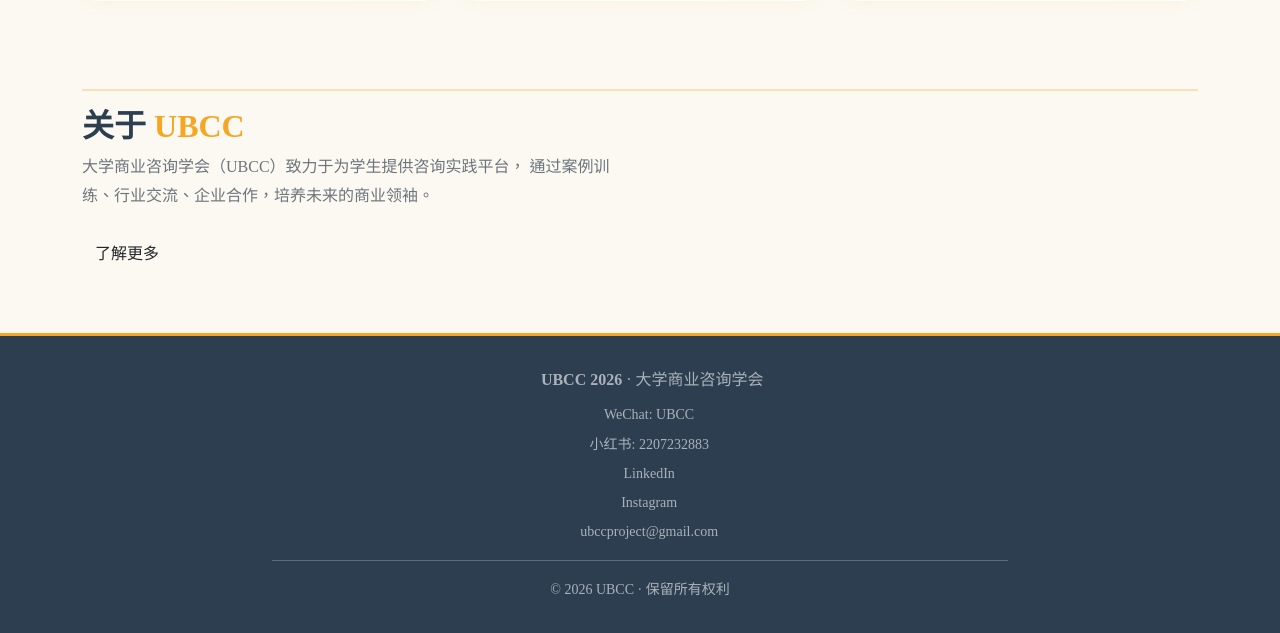
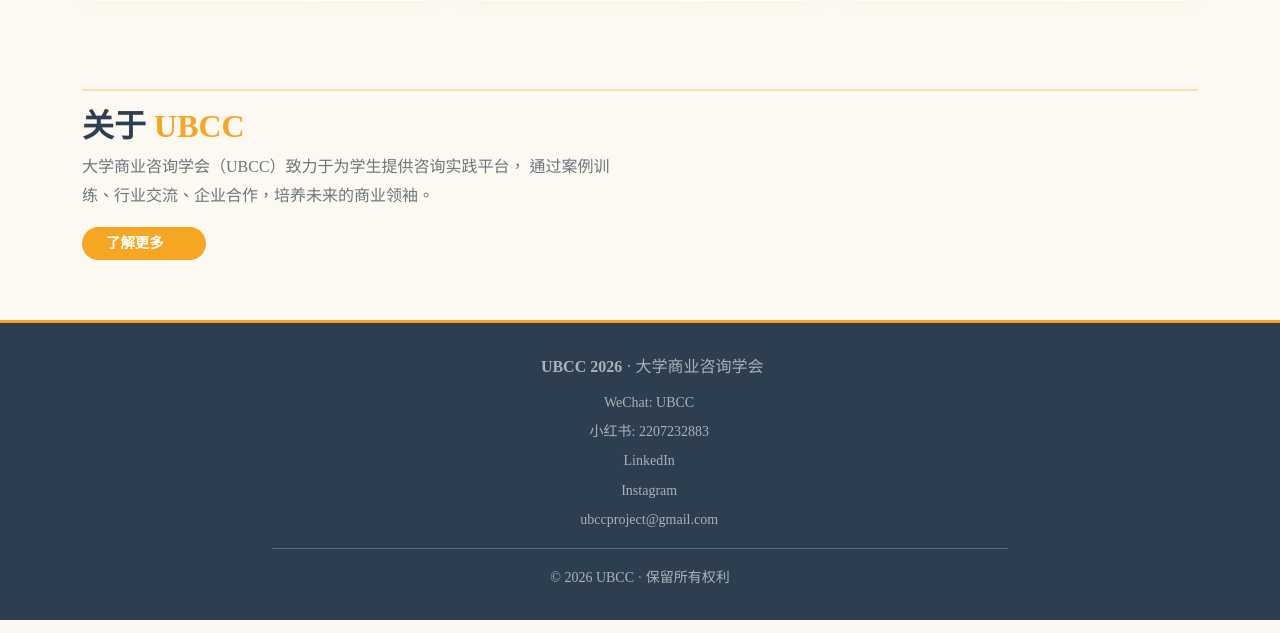
Before and after one commit to Destiny-maker520/UBCC, a Flask app: page / in a window 1280 px wide. Shown: the part 986-1619 px from the top of the page. Run offline with Flask 3, Linux system fonts and the light colour scheme.

Commit message:
Update about section button to orange oval style

```diff
--- a/app/templates/index.html
+++ b/app/templates/index.html
@@ -99,7 +99,7 @@
                     大学商业咨询学会（UBCC）致力于为学生提供咨询实践平台，
                     通过案例训练、行业交流、企业合作，培养未来的商业领袖。
                 </p>
-                <a href="{{ url_for('main.about') }}" class="btn btn-outline-ubcc mt-2">
+                <a href="{{ url_for('main.about') }}" class="btn btn-ubcc" style="padding: 6px 24px; font-size: 0.9rem;">
                     了解更多 <i class="fas fa-arrow-right ms-1"></i>
                 </a>
             </div>
```
